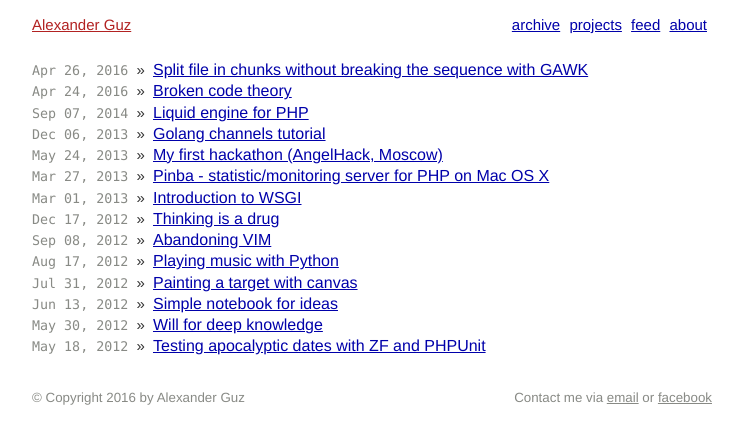
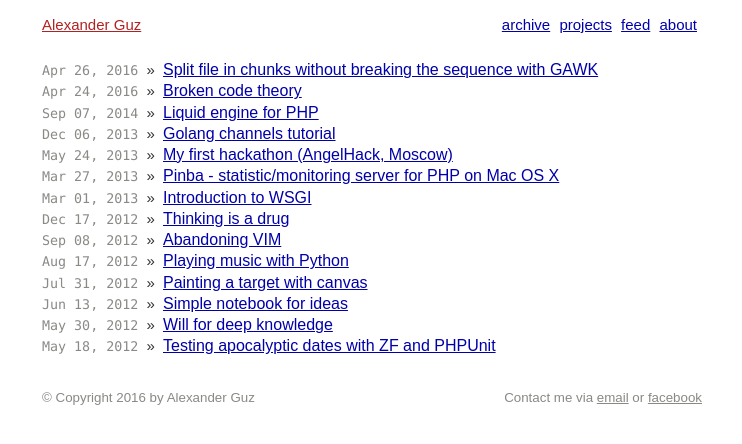
Before and after one commit to kalimatas/kalimatas.github.com, a Jekyll site: the page built from index.html, in a window 1280 px wide. Shown: the top 444 px of the page, without its empty margins (268-1010 px from the left). Built offline with Jekyll 4.4.1, drawn with Linux system fonts in a browser that asks for light colours; the list of posts is cut into pages by our own code.

Commit message:
CSS changes

```diff
--- a/static/css/style.css
+++ b/static/css/style.css
@@ -2,7 +2,7 @@
 
 /* general */
 * { box-sizing: border-box; -webkit-box-sizing: border-box; -moz-box-sizing: border-box; }
-body { font-family: Helvetica, "Open Sans", sans-serif; font-size: 15px; line-height: 1.35em; margin: 0; padding: 0; color: #333333; }
+body { font-family: Arial, "Open Sans", sans-serif; font-size: 15px; line-height: 1.35em; margin: 0; padding: 0; color: #333333; }
 strong { font-weight: 600; }
 
 /* links */
@@ -15,7 +15,7 @@
 h3 { font-size: 15px; margin-top: 20px; margin-bottom: 20px; }
 
 /* layout */
-section.container { padding-top: 15px; margin: 0 auto; width: 680px; }
+section.container { padding-top: 15px; margin: 0 auto; width: 660px; text-align: justify; }
 section.main { clear: both; margin-top: 45px; }
 footer { margin: 30px 0 25px 0; }
 .clear { clear: both; }
```
